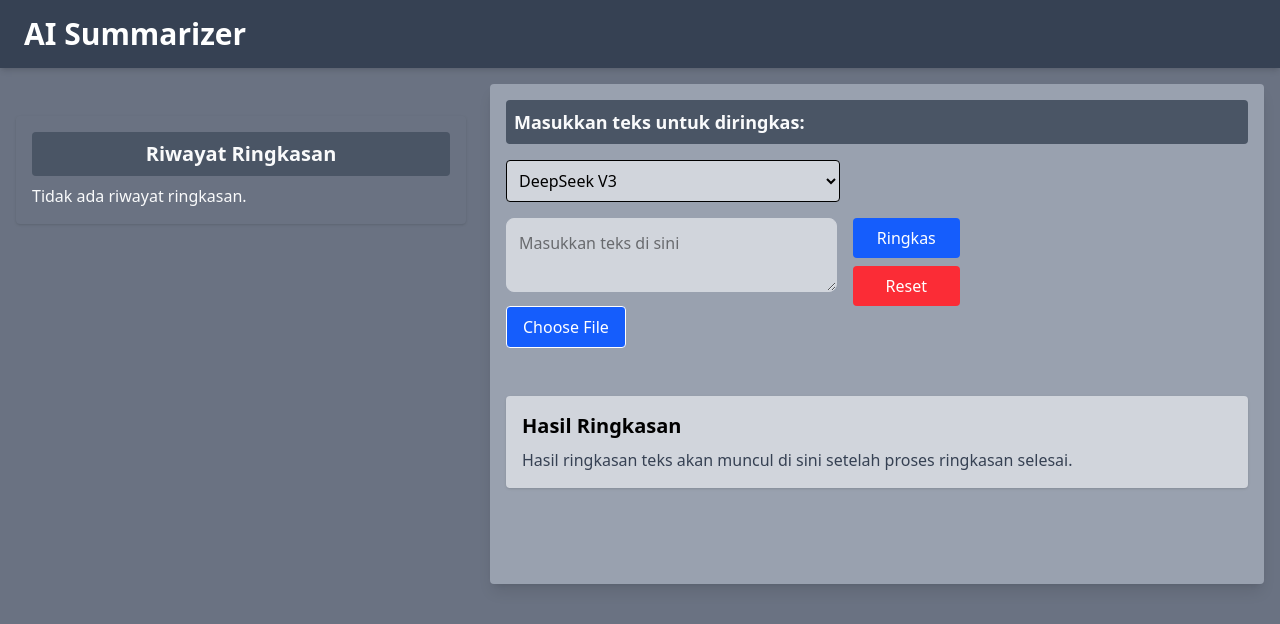
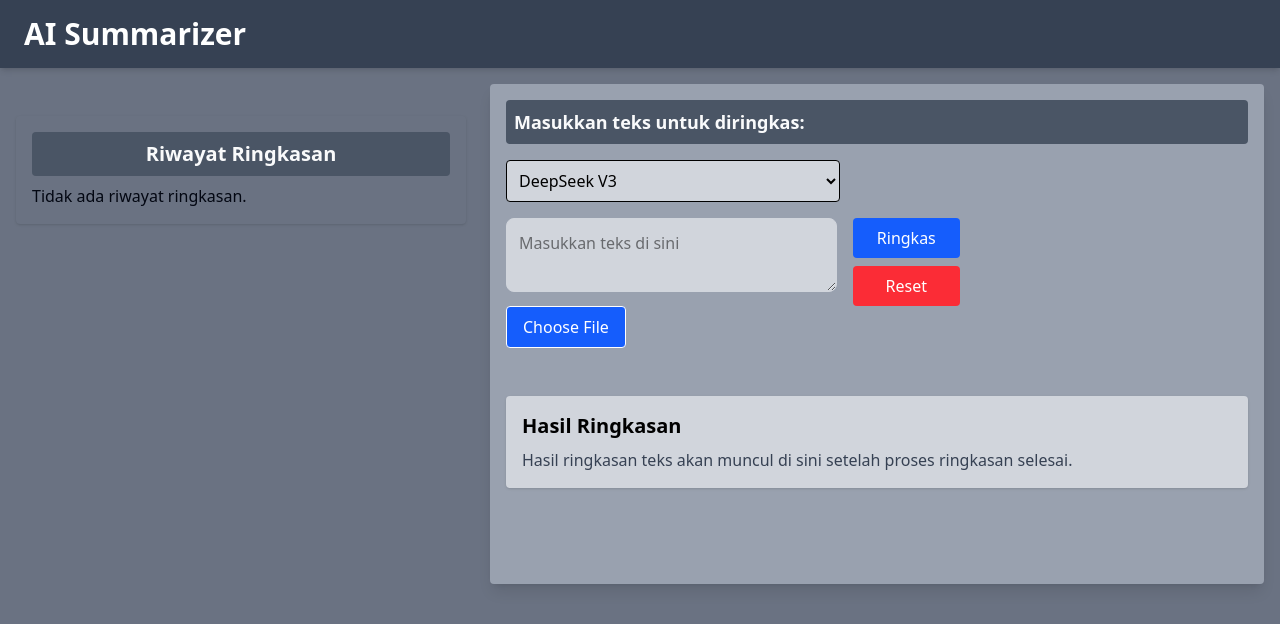
Before and after one commit to SachezZ/AI-Summerizer, a React (Vite) app: page / in a window 1280 px wide. Shown: the top 624 px of the page. Built offline with nearby package versions, Linux system fonts and the light colour scheme.

Commit message:
memperbarui desain

```diff
--- a/src/components/History.jsx
+++ b/src/components/History.jsx
@@ -18,7 +18,7 @@ const History = ({ history, handleDelete }) => {
           Riwayat Ringkasan
         </h2>
         {history.length === 0 ? (
-          <p className="text-gray-50">Tidak ada riwayat ringkasan.</p>
+          <p className="text-gray-950">Tidak ada riwayat ringkasan.</p>
         ) : (
           <ul className="list-disc list-inside text-gray-950 flex flex-col gap-2 overflow-y-auto max-h-[400px] pr-2">
             {history.map((item, index) => (
```
